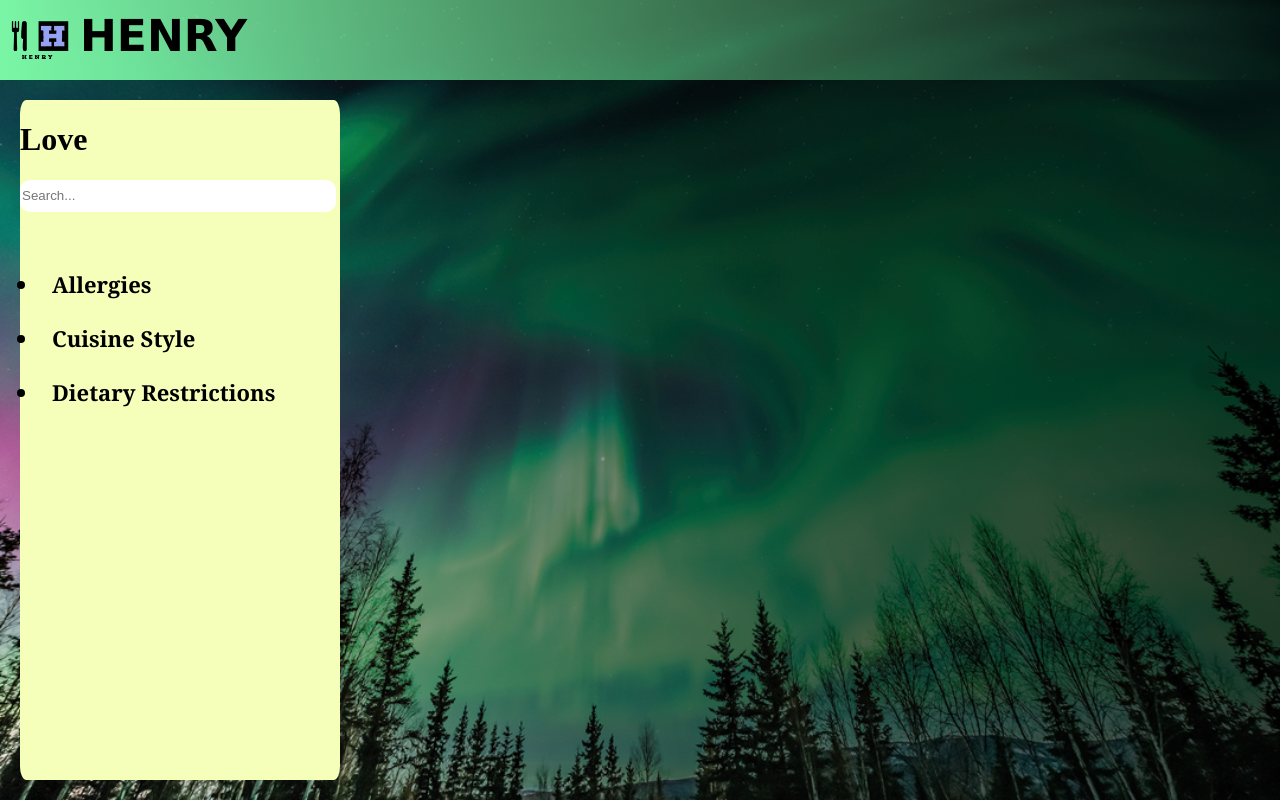
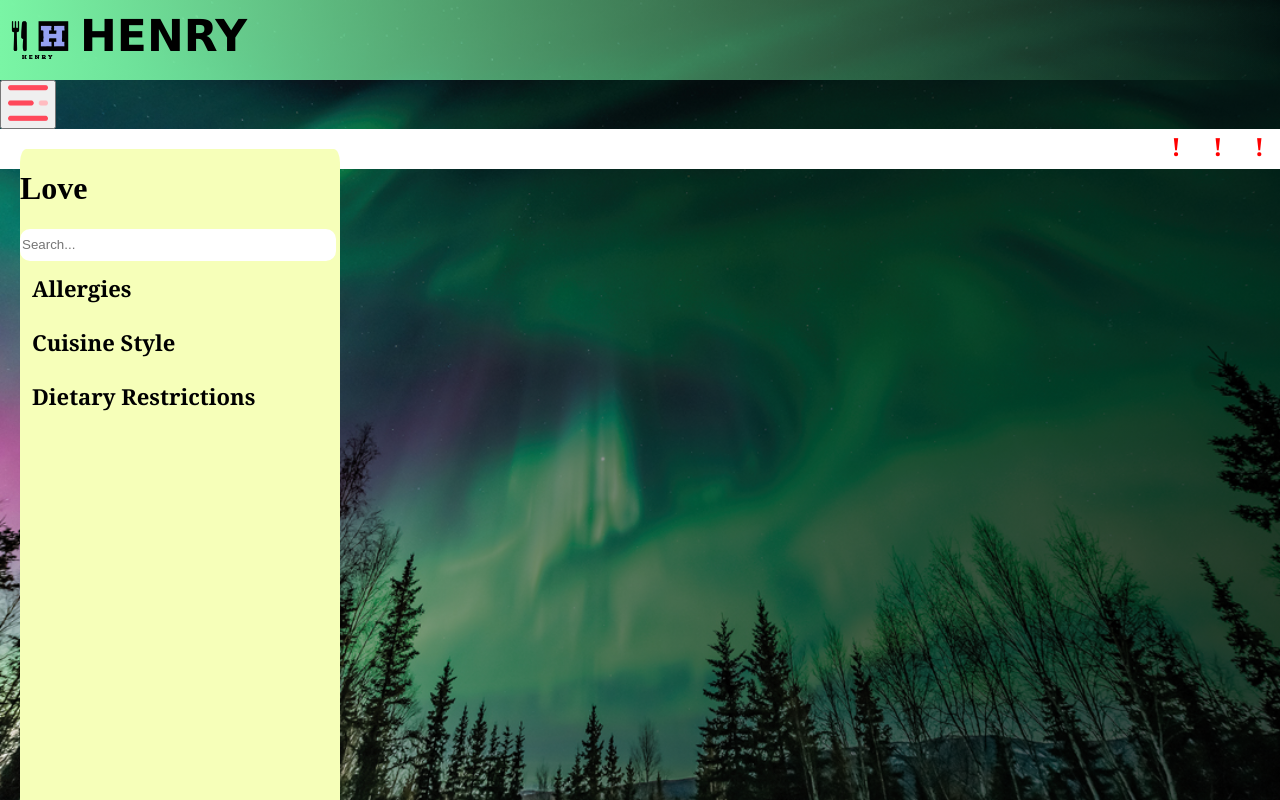
Before and after one commit to dhe30/cook, a React (Create React App) app: page / in a window 1280 px wide. Built offline with nearby package versions, Linux system fonts and the light colour scheme.

Commit message:
Tried making a button and drop down menu

```diff
--- a/src/App.js
+++ b/src/App.js
@@ -1,12 +1,20 @@
 import './index.css'
 import Header from './components/Header'
 import Sidebar from './components/Sidebar'
+import MenuDropDown from './components/MenuDropDown'
+import MenuItem from './components/MenuDropDown'
 
 function App() {
   return (
     <div className = 'background'>
       <Header/>
       <Sidebar/>
+      <MenuDropDown>
+        <MenuItem icon = ":)"/> !
+        <MenuItem icon = ":)"/> !
+        <MenuItem icon = ":)"/> !
+      </MenuDropDown>
+
     </div>
   );
 }
--- a/src/components/Header.js
+++ b/src/components/Header.js
@@ -1,14 +1,22 @@
 import '../index.css'
 import logoTemp from '../assets/HENRY-logos_transparent.png';
+import menuIcon from '../assets/menu.png';
+import Sidebar from './Sidebar'
+
 function Header(){
     return(
+      <div>
+        <div className = 'header'>
+          <img className = 'logo' src={logoTemp}/>
+          <h1 id = 'centerplease'>HENRY</h1>
+        </div>
 
-            <div className = 'header'>
-                <img className = 'logo' src={logoTemp}/>
-                <h1 id = 'centerplease'>HENRY</h1>
-            </div>
-
-
+        <div className = 'menu'>
+          <button className = 'btn' onClick={Sidebar}>
+            <img id = 'menuIcon' src = {menuIcon}/>
+          </button>
+        </div>
+      </div>
     )
 };
 
--- /dev/null
+++ b/src/components/MenuDropDown.js
@@ -0,0 +1,25 @@
+import '../index.css';
+import '../styles/MenuDropDown.css';
+import './Header.js'
+
+function MenuDropDown(props) {
+  return(
+    <nav className = "dropdown">
+      <ul className = "dropdown-buttons">
+        {props.children}
+      </ul>
+    </nav>
+  )
+}
+
+function MenuItem(props) {
+  return (
+    <li className = "dropdown-items">
+      <a href = "#" className = "icon-button">
+        {props.icon}
+      </a>
+    </li>
+  )
+}
+
+export default MenuDropDown;
--- a/src/components/Sidebar.js
+++ b/src/components/Sidebar.js
@@ -1,7 +1,6 @@
 import '../index.css'
 function Sidebar(){
   return(
-
     <div className = 'sidebar'>
       <h1>Love</h1>
       <input type="text" id="search" placeholder='Search...'/>
@@ -9,16 +8,17 @@ function Sidebar(){
         <li id="list">
              Allergies
         </li>
+
         <li id="list2">
             Cuisine Style
         </li>
+
         <li id="list3">
             Dietary Restrictions
         </li>
+
       </ul>
     </div>
-
-
   )
 };
 
--- a/src/index.css
+++ b/src/index.css
@@ -69,7 +69,16 @@ li {
 
 .search{
   float:right;
-  width: 1670px;
+  width: 230px;
   font-size:30px;
   padding:10px;
 }
+
+#menuIcon {
+  height: 40px;
+}
+
+.btn:hover {
+  opacity: 0.8;
+  cursor: pointer;
+}
--- /dev/null
+++ b/src/styles/MenuDropDown.css
@@ -0,0 +1,54 @@
+:root {
+  --size: 40px;
+  --border: 1px;
+  --border-radius: 8px;
+}
+
+ul {
+  list-style: none;
+  margin: 0;
+  padding: 0;
+}
+
+a {
+  text-decoration: none;
+}
+
+.dropdown {
+  height: var(--size);
+  background-color: white;
+  padding: 0 1rem;
+  border-bottom: var(--border);
+}
+
+.dropdown-buttons {
+  color: red;
+  max-width: 100%;
+  height: 100%;
+  display: flex;
+  justify-content: flex-end;
+}
+
+.dropdown-items {
+  width: calc(var(--size) * 0.8);
+  display: flex;
+  align-items: center;
+  justify-content: center;
+}
+
+.icon-button{
+  --button-size: calc(var(--size) * 0.5);
+  width: var(--button-size);
+  height: var(--button-size);
+  background-color: blue;
+  border-radius: 50%;
+  padding: 5px;
+  margin: 2px;
+  display: flex;
+  align-items: center;
+  justify-content: center;
+}
+
+.icon-button:hover{
+  filter: brightness(1.2);
+}
```
Also changed, not shown: src/assets/Forest_Background.jpeg (added), src/assets/menu.png (added). Lines whose indentation alone changed are shown as unchanged.
